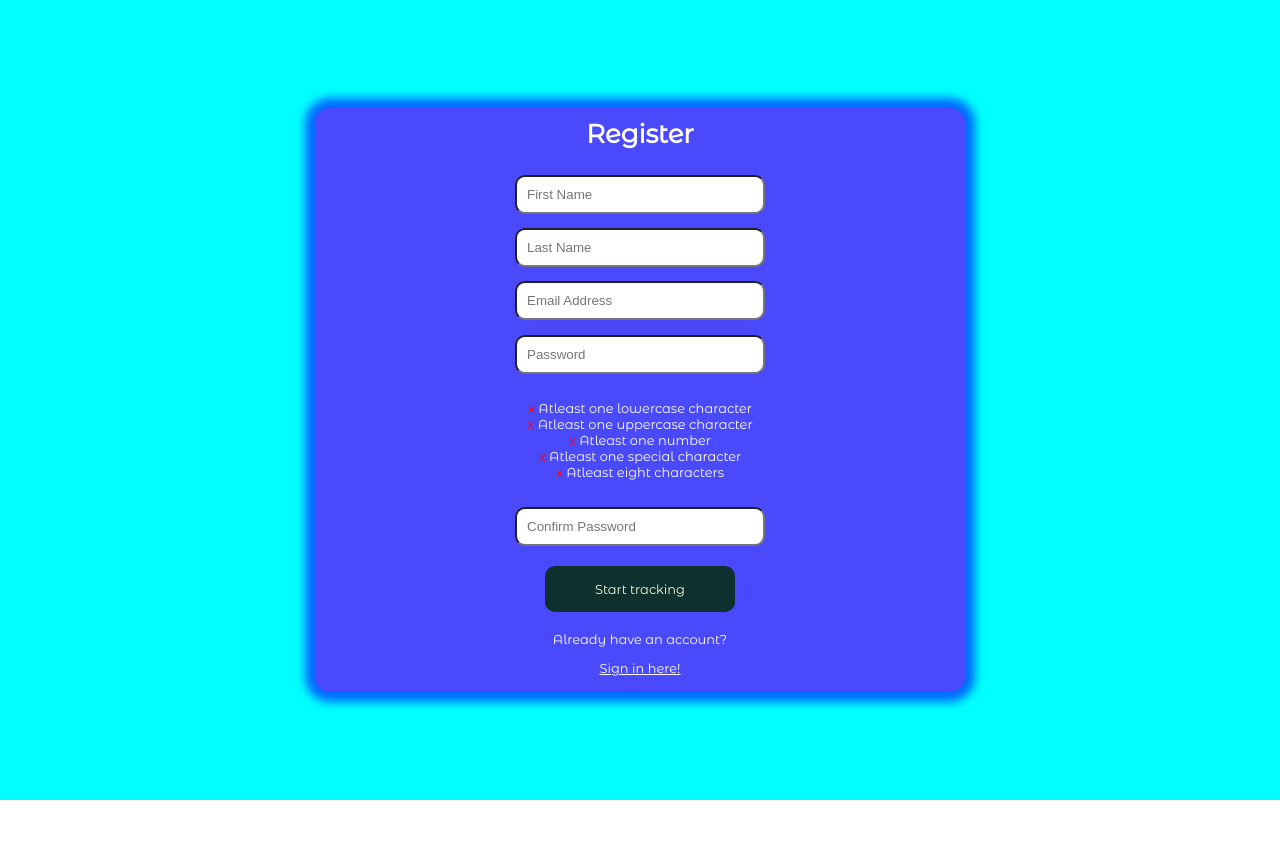
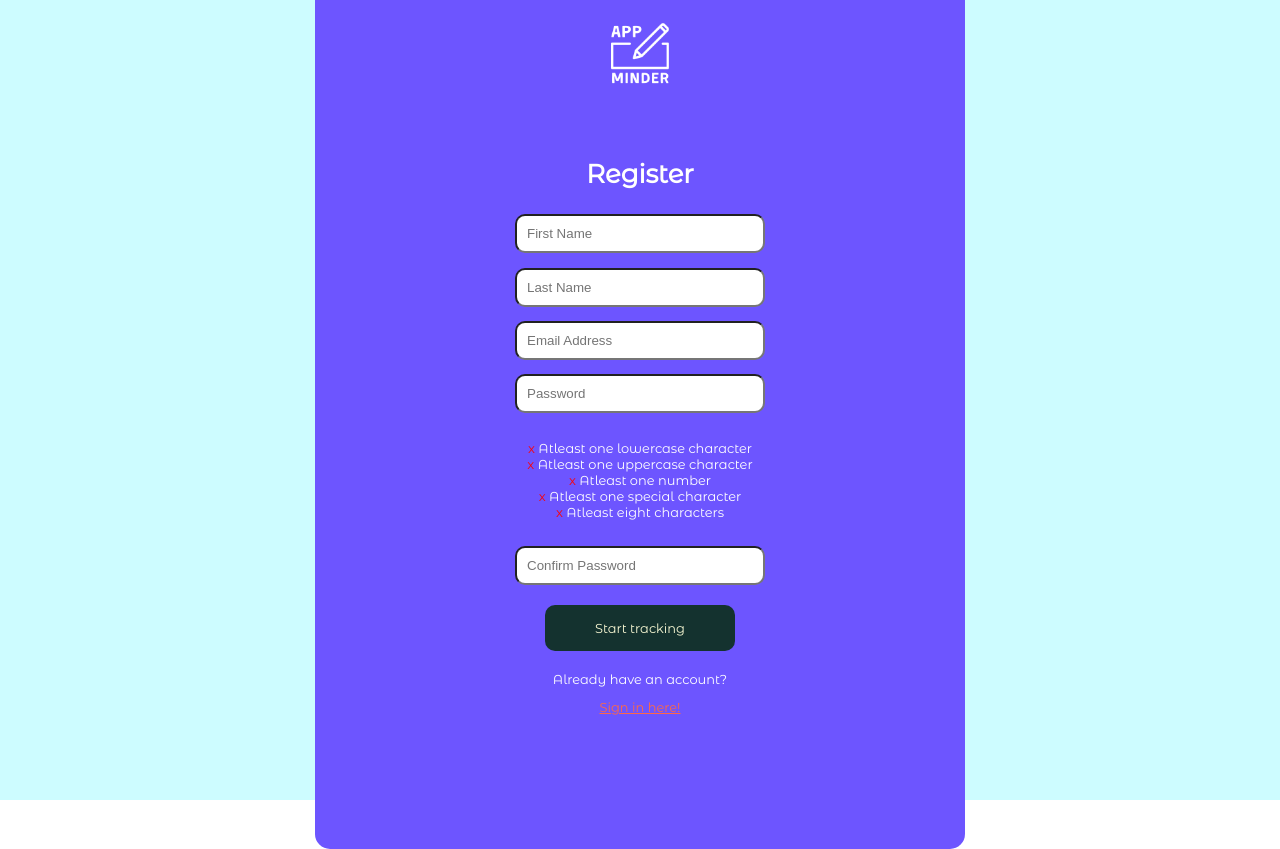
Before and after one commit to itsnotalvin/appminder, a React (Create React App) app in the folder client/: page / in a window 1280 px wide. Before the commit the page ends 800 px from the top, so only its background shows below. Built offline with nearby package versions, Linux system fonts and the light colour scheme; no server answers.

Commit message:
styling changes to landing pages

```diff
--- a/client/src/App.css
+++ b/client/src/App.css
@@ -62,3 +62,13 @@ body, html {
   border: 3vh;
   align-self: center;
 }
+
+#appminderlogo-landing {
+  display: flex;
+  max-width: 10vh;
+  min-width: 3vh;
+  border-radius: 10px;
+  border: 3vh;
+  align-self: center;
+  padding-bottom: 10%;
+}
--- a/client/src/ApplicationModals.css
+++ b/client/src/ApplicationModals.css
@@ -16,7 +16,7 @@
 .modal-box {
     position: absolute;
     background-color: #6d55ff;
-    padding: 1rem 1.5rem;
+    padding: 10%;
     border-radius: 10px;
     z-index: 3;
 }
@@ -25,6 +25,7 @@
     flex-direction: column;
     justify-content: center;
     align-items: center;
+    padding: 2.5%
 }
 .view-modal {
     z-index: 1;
--- a/client/src/Modals.css
+++ b/client/src/Modals.css
@@ -37,7 +37,7 @@
 }
 
 .yes-button{
-    background-color: limegreen;
+    background-color: #78f8ab;
     padding: 10px;
     display: flex;
     justify-content: center;
@@ -45,10 +45,11 @@
     cursor: pointer;
     transition: 1s ease all;
     border-radius: 10px;
+    border: 0;
 }
 
 .no-button{
-    background-color: orange;
+    background-color: #ffea72;
     padding: 10px;
     display: flex;
     justify-content: center;
@@ -56,6 +57,7 @@
     cursor: pointer;
     transition: 1s ease all;
     border-radius: 10px;
+    border: 0;
 }
 
 .modal-form-row{
--- a/client/src/SignupLogin.css
+++ b/client/src/SignupLogin.css
@@ -1,5 +1,5 @@
 .signup-container {
-    background-color: rgba(213, 213, 213, 0.5);
+    background-color: #cdfcff;
     height: 100vh;
     width: 100vw;
     top: 0;
@@ -7,7 +7,9 @@
     display: flex;
     justify-content: center;
     align-items: center;
-    background-color: aqua;
+    display: flex;
+    flex-direction: column;
+
 }
 .RegisterBox {
     display: flex;
@@ -15,12 +17,14 @@
     width: 70%;
     max-width: 650px;
     align-items: center;
-    background-color: rgb(74, 74, 252);
+    background-color: #6d55ff;
     color: white;
     border: 0;
-    box-shadow: 0px 0px 10px 10px rgba(0, 0, 255, 0.588);
+    /* box-shadow: 0px 0px 10px 10px rgba(0, 0, 255, 0.588); */
     padding: 10px;
     border-radius: 15px;
+    padding-bottom:10%;
+    padding-top: 5%;
 }
 .RegisterBox > h1 {
     margin-top: 0;
@@ -84,4 +88,5 @@
 .signup-comments.login-via-signup {
     cursor: pointer;
     text-decoration: underline;
+    color: #fe6847;
 }
--- a/client/src/components/ApplicationsView.js
+++ b/client/src/components/ApplicationsView.js
@@ -271,8 +271,12 @@ export const ApplicationsView = () => {
                                 <textarea value={appToUpdateNotes} placeholder='Edit Notes' id='notes' onChange={updateNotes} />
                             </div>
                             <div className='update-app-btn-group'>
-                                <span onClick={updateAppAction}>Update Application</span>
-                                <span onClick={() => setModalClass('modal')}>Discard Update</span>
+                                <button className='yes-button'
+                                onClick={updateAppAction}>Update Application
+                                </button>
+                                <button
+                                className='no-button'
+                                onClick={() => setModalClass('modal')}>Discard Update</button>
                             </div>
                         </div>
                     </div>
--- a/client/src/components/Login.js
+++ b/client/src/components/Login.js
@@ -2,6 +2,7 @@ import { useRef, useState, useEffect } from "react";
 import axios from "axios";
 import { Navigate } from 'react-router-dom'
 import '../SignupLogin.css'
+import appminder_logo from '../images/appminder_logo.png'
 import { redirect } from 'react-router-dom'
 
 const LOGIN_URL = "/users/session";
@@ -82,6 +83,7 @@ export const Login = () => {
                     <Navigate to='/dashboard' replace={true} />
                 ) : (
                     <div className="RegisterBox login">
+                        <img src={appminder_logo} id='appminderlogo-landing' />
                         <p ref={errRef} className={errMsg ? "errmsg" : "offscreen"} ></p>
 
                         <h1>Sign In</h1>
--- a/client/src/components/LogoutModal.js
+++ b/client/src/components/LogoutModal.js
@@ -68,11 +68,12 @@ export const LogoutModal = ( { closeModal }) => {
                 {/* modal header */}
                 <div>
                     <h2>Are you sure you want to logout?</h2>
+                    < br/>
                 </div>
                 {/* modal body */}
                 <div>
 
-                    <div>
+                    <div className='modal-form-row'>
                         <button className='yes-button'onClick={navigateHome}>Yes</button>
 
                         <button className='no-button' onClick={() => closeModal(false)}>No</button>
--- a/client/src/components/Signup.js
+++ b/client/src/components/Signup.js
@@ -2,6 +2,7 @@ import { useRef, useState, useEffect } from "react";
 import axios from "axios"
 import { Navigate } from 'react-router-dom'
 import '../SignupLogin.css'
+import appminder_logo from '../images/appminder_logo.png'
 
 const REGISTER_URL = '/users/signup'
 
@@ -249,7 +250,10 @@ export const Signup = () => {
             {success ?
                 <Navigate to='/login' replace={true} /> :
                 <div className="signup-container">
+
+
                     <div className="RegisterBox">
+                    <img src={appminder_logo} id='appminderlogo-landing' />
                         <h1>Register</h1>
 
                         <form onSubmit={handleSubmit}>
@@ -388,6 +392,7 @@ export const Signup = () => {
                             </p>
                         </form>
                     </div>
+
                 </div>
             }
         </>
```
Also changed, not shown: 1 other file (tests, documents, lock files or other folders).
